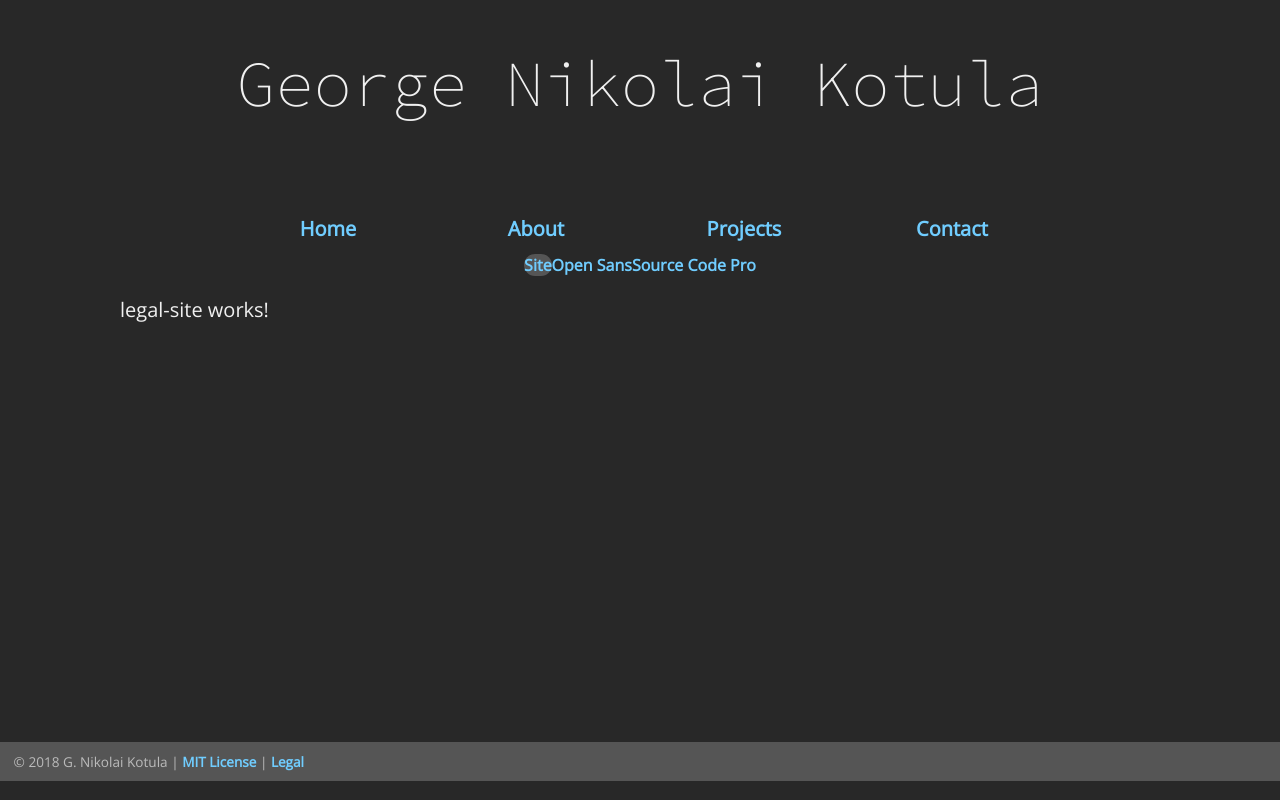
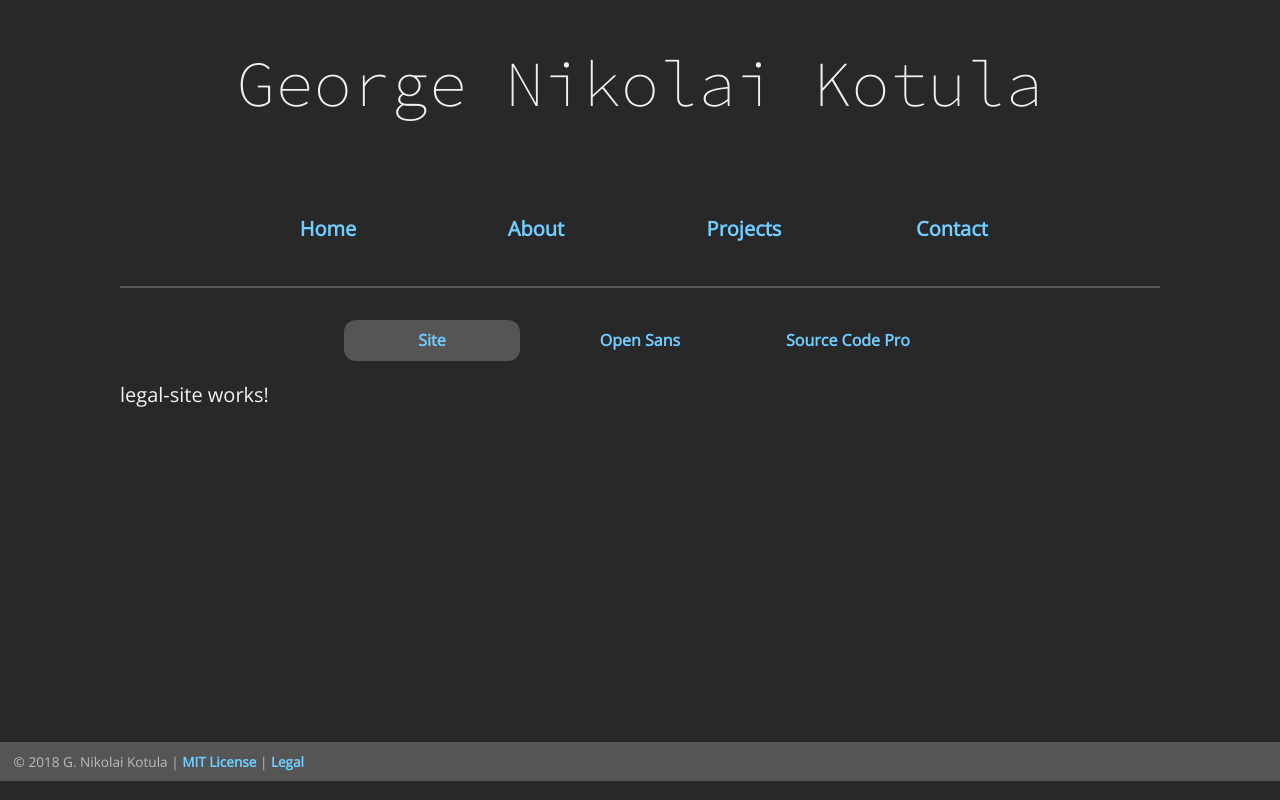
Before and after one commit to Weikardzaena/my-website, an Angular app: page /legal/site in a window 1280 px wide. Built offline with nearby package versions, Linux system fonts and the light colour scheme.

Commit message:
5: Style Legal navbar
The navbar for Legal is styled similarly to the primary navbar, but a couple of
values are tweaked.

Also, a line separating the primary navbar from the rest of the content is put
into place.

```diff
--- a/src/app/app.component.css
+++ b/src/app/app.component.css
@@ -1,5 +1,10 @@
 #content-wrapper {
     margin: 0 auto;
+}
+
+#router-wrapper {
+    margin-top: 2em;
+    border-top: 2px solid var(--second-bg-color);
 }
 
 #content h1 {
--- a/src/app/app.component.html
+++ b/src/app/app.component.html
@@ -20,7 +20,9 @@
         </li>
       </ul>
     </div>
-    <router-outlet></router-outlet>
+    <div id="router-wrapper">
+      <router-outlet></router-outlet>
+    </div>
   </div>
 </div>
 <div id="footer">
--- a/src/app/legal/legal.component.css
+++ b/src/app/legal/legal.component.css
@@ -0,0 +1,3 @@
+.navbar ul {
+    margin-top: 2em;
+}
--- a/src/app/legal/legal.component.html
+++ b/src/app/legal/legal.component.html
@@ -1,13 +1,36 @@
 <div class="navbar">
     <ul>
-        <li routerLinkActive="active-link">
-            <a routerLink="site">Site</a>
+        <li [style.margin-left]="linkHorizMargin"
+        [style.margin-right]="linkHorizMargin"
+        routerLinkActive="active-link"
+        [style.width]="linkWidth">
+
+            <a [style.padding]="linkPadding"
+            [style.font-size]="fontSize"
+            routerLink="site">Site</a>
+
         </li>
-        <li routerLinkActive="active-link">
-            <a routerLink="open-sans">Open Sans</a>
+
+        <li [style.margin-left]="linkHorizMargin"
+        [style.margin-right]="linkHorizMargin"
+        routerLinkActive="active-link"
+        [style.width]="linkWidth">
+
+            <a [style.padding]="linkPadding"
+            [style.font-size]="fontSize"
+            routerLink="open-sans">Open Sans</a>
+
         </li>
-        <li routerLinkActive="active-link">
-            <a routerLink="source-code-pro">Source Code Pro</a>
+
+        <li [style.margin-left]="linkHorizMargin"
+        [style.margin-right]="linkHorizMargin"
+        routerLinkActive="active-link"
+        [style.width]="linkWidth">
+
+            <a [style.padding]="linkPadding"
+            [style.font-size]="fontSize"
+            routerLink="source-code-pro">Source Code Pro</a>
+
         </li>
     </ul>
 </div>
--- a/src/app/legal/legal.component.ts
+++ b/src/app/legal/legal.component.ts
@@ -1,15 +1,118 @@
-import { Component, OnInit } from '@angular/core';
+import { Component } from '@angular/core';
+import { BreakpointObserver, Breakpoints } from '@angular/cdk/layout';
+
+const LINK_WIDTH_SMALL = "30%";
+const LINK_WIDTH_DEFAULT = "11em";
+const LINK_HORIZ_MARGIN_DEFAULT = "1em";
+const LINK_HORIZ_MARGIN_SMALL = "0.3em";
+const LINK_PADDING_DEFAULT = "0.6em";
+const LINK_PADDING_SMALL = "0.6em";
+const FONT_SIZE_DEFAULT = "1em";
+const FONT_SIZE_SMALL = "0.85em";
 
 @Component({
   selector: 'app-legal',
   templateUrl: './legal.component.html',
   styleUrls: ['./legal.component.css']
 })
-export class LegalComponent implements OnInit {
+export class LegalComponent {
 
-  constructor() { }
+  linkWidth = LINK_WIDTH_DEFAULT;
+  linkHorizMargin = LINK_HORIZ_MARGIN_DEFAULT;
+  linkPadding = LINK_PADDING_DEFAULT;
+  fontSize = FONT_SIZE_DEFAULT;
+  wrapperHeight: string;
 
-  ngOnInit() {
+  constructor(breakpointObserver: BreakpointObserver)
+  {
+    // XSmall layout:
+    breakpointObserver.observe([
+      Breakpoints.XSmall
+    ]).subscribe(result => {
+      if (result.matches) {
+        this.ActivateXSmallLayout();
+      }
+    });
+
+    // Small layout
+    breakpointObserver.observe([
+      Breakpoints.Small
+    ]).subscribe(result => {
+      if (result.matches) {
+        this.ActivateSmallLayout();
+      }
+    });
+
+    // Medium tablet layout
+    breakpointObserver.observe([
+      Breakpoints.Medium
+    ]).subscribe(result => {
+      if (result.matches) {
+        this.ActivateMediumLayout();
+      }
+    });
+
+    // Large layout
+    breakpointObserver.observe([
+      Breakpoints.Large
+    ]).subscribe(result => {
+      if (result.matches) {
+        this.ActivateLargeLayout();
+      }
+    });
+
+    // XLarge layout
+    breakpointObserver.observe([
+      Breakpoints.XLarge
+    ]).subscribe(result => {
+      if (result.matches) {
+        this.ActivateXLargeLayout();
+      }
+    });
   }
 
+  private ActivateLargeLayout(): void
+  {
+    this.linkWidth = LINK_WIDTH_DEFAULT;
+    this.linkHorizMargin = LINK_HORIZ_MARGIN_DEFAULT;
+    this.linkPadding = LINK_PADDING_DEFAULT;
+    this.fontSize = FONT_SIZE_DEFAULT;
+    //console.log("Large!");
+  }
+
+  private ActivateMediumLayout(): void
+  {
+    this.linkWidth = LINK_WIDTH_DEFAULT;
+    this.linkHorizMargin = LINK_HORIZ_MARGIN_DEFAULT;
+    this.linkPadding = LINK_PADDING_DEFAULT;
+    this.fontSize = FONT_SIZE_DEFAULT;
+    //console.log("Medium!");
+  }
+
+  private ActivateSmallLayout(): void
+  {
+    this.linkWidth = LINK_WIDTH_SMALL;
+    this.linkHorizMargin = LINK_HORIZ_MARGIN_SMALL;
+    this.linkPadding = LINK_PADDING_SMALL;
+    this.fontSize = FONT_SIZE_SMALL;
+    //console.log("Small!");
+  }
+
+  private ActivateXLargeLayout(): void
+  {
+    this.linkWidth = LINK_WIDTH_DEFAULT;
+    this.linkHorizMargin = LINK_HORIZ_MARGIN_DEFAULT;
+    this.linkPadding = LINK_PADDING_DEFAULT;
+    this.fontSize = FONT_SIZE_DEFAULT;
+    //console.log("XLarge!");
+  }
+
+  private ActivateXSmallLayout(): void
+  {
+    this.linkWidth = LINK_WIDTH_SMALL;
+    this.linkHorizMargin = LINK_HORIZ_MARGIN_SMALL;
+    this.linkPadding = LINK_PADDING_SMALL;
+    this.fontSize = FONT_SIZE_SMALL;
+    //console.log("XSmall!");
+  }
 }
```
